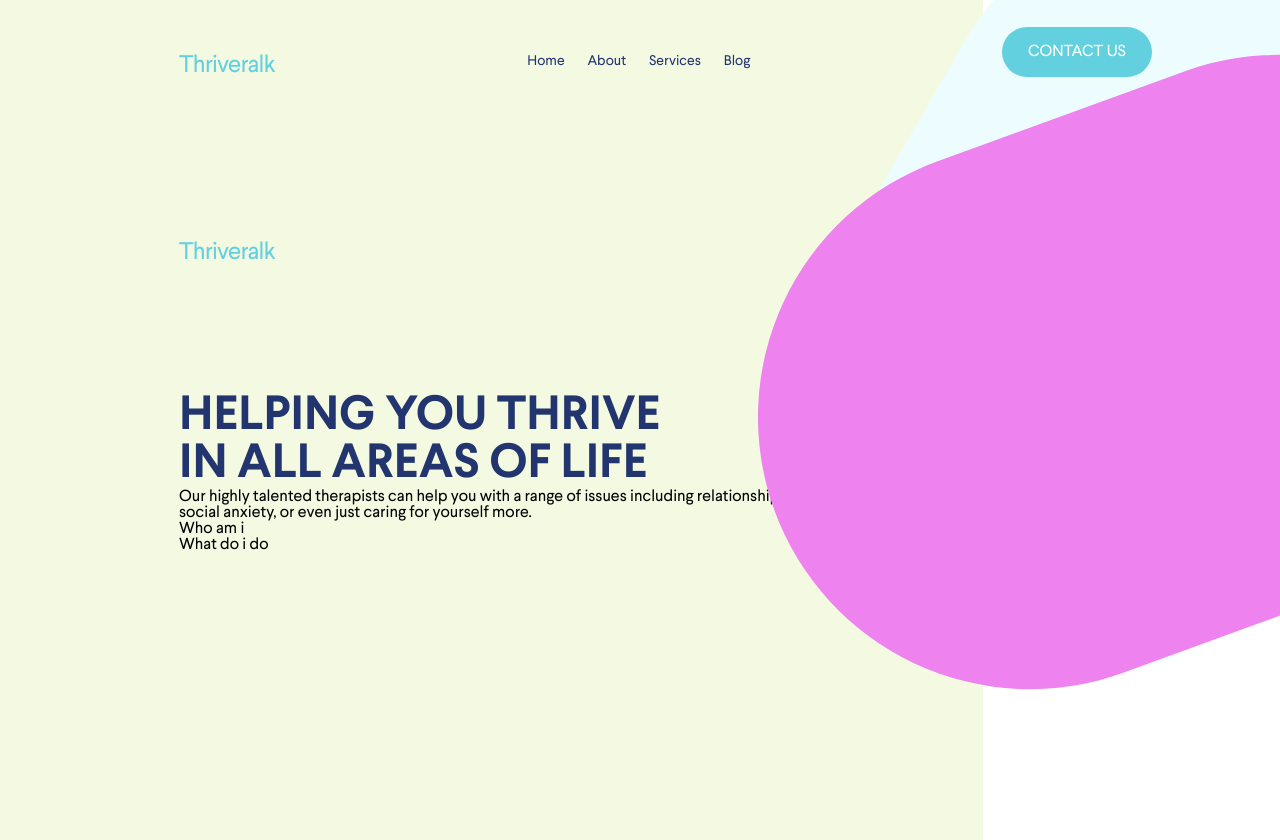
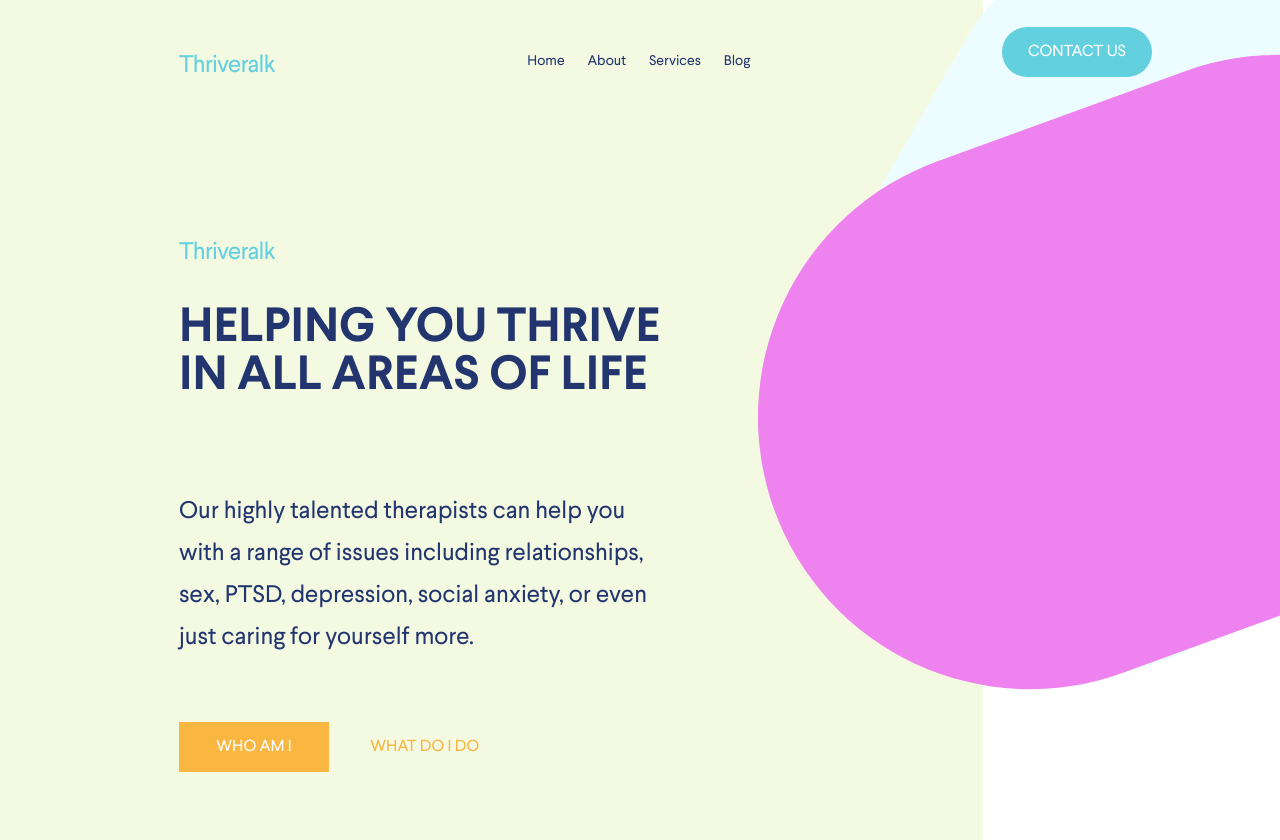
Before and after one commit to StepanSaprunov/layout_practice, a plain HTML site: page index.html in a window 1280 px wide. Shown: the top 840 px of the page. Drawn offline with Linux system fonts and the light colour scheme; files whose address does not match are found by name.

Commit message:
Done with first section

```diff
--- a/css/style.css
+++ b/css/style.css
@@ -129,9 +129,9 @@ article.intro {
 h1 {
     display: block;
     width: 484px;
+    height: 167px;
     font-size: 48px;
     color: #22356F;
-    margin-top: 125px;
     text-transform: uppercase;
     font-weight: bold;
 }
@@ -175,3 +175,40 @@ h1 {
     left: -40px;
     background-color: violet;
 }
+
+article.intro {
+    width: 469px;
+}
+
+p.intro {
+    margin-top: 19px;
+    font-size: 24px;
+    line-height: 42px;
+    color: #22356F;
+}
+
+.intro-logo {
+    height: 64px;
+}
+
+.who-button {
+    display: inline-flex;
+    justify-content: center;
+    align-items: center;
+    width: 150px;
+    height: 50px;
+    color: white;
+    background-color: #F9B640;
+    text-transform: uppercase;
+    margin-top: 63px;
+}
+
+.what-button {
+    display: inline-flex;
+    align-items: center;
+    width: 150;
+    height: 43;
+    color: #F9B640;
+    text-transform: uppercase;
+    margin-left: 38px;
+}
--- a/index.html
+++ b/index.html
@@ -20,9 +20,9 @@
         </header>
         <div class="left-column">
             <article class="intro">
-                <div class="logo">Thriveralk</div>
+                <div class="logo intro-logo">Thriveralk</div>
                 <h1>Helping you thrive in all areas of life</h1>
-                <p>Our highly talented therapists can help you with a range of issues including relationships, sex, PTSD, depression, social anxiety, or even just caring for yourself more.</p>
+                <p class="intro">Our highly talented therapists can help you with a range of issues including relationships, sex, PTSD, depression, social anxiety, or even just caring for yourself more.</p>
                 <div class="who-button">Who am i</div>
                 <div class="what-button">What do i do</div>
             </article>
```
